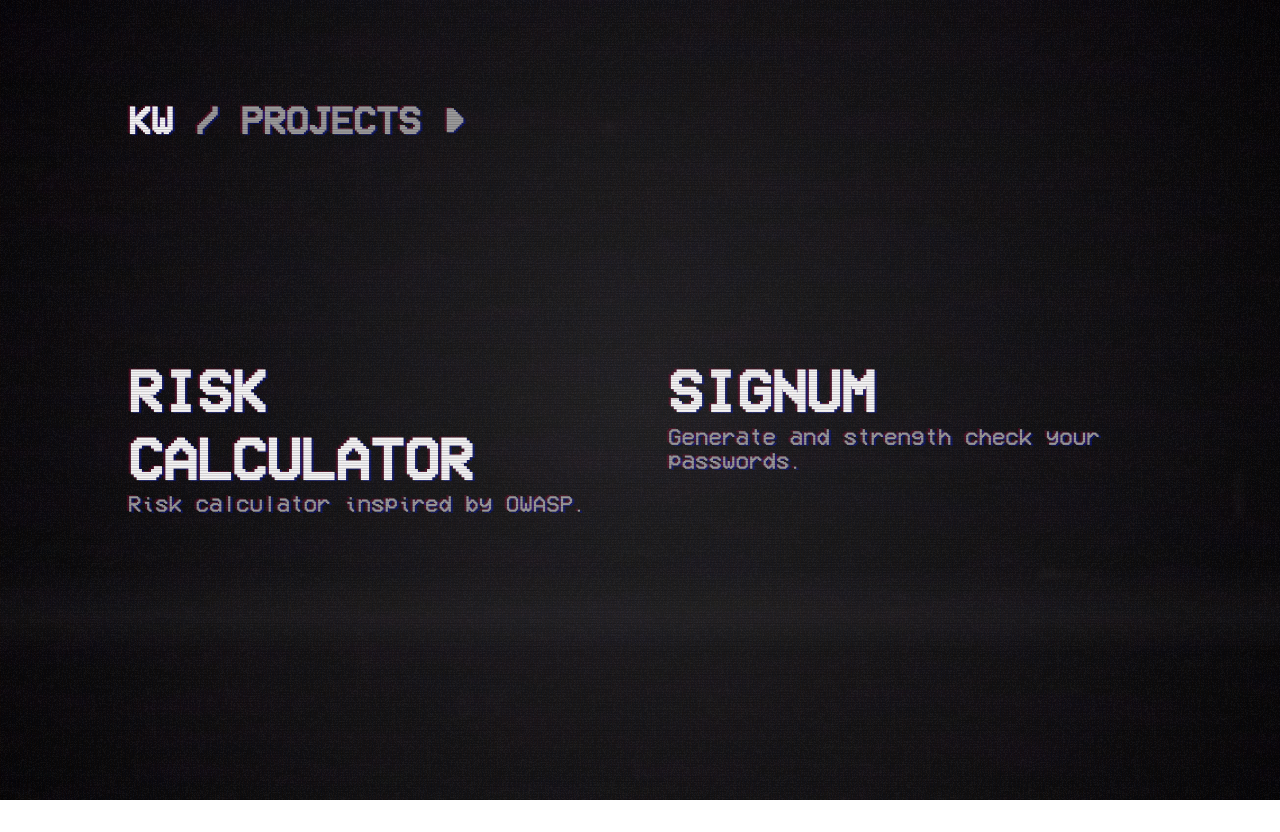
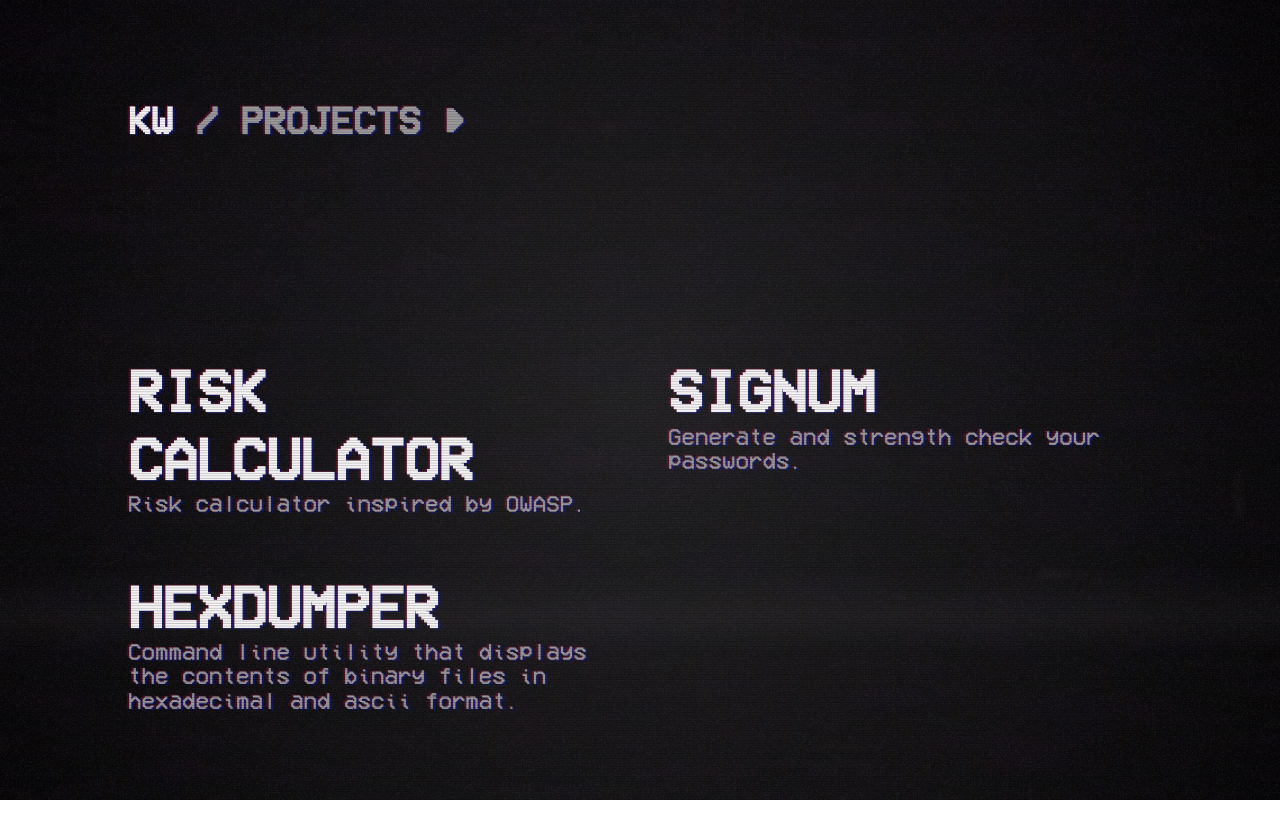
Before and after one commit to kunalwalavalkar/Portfolio, a React (Create React App) app: page /projects in a window 1280 px wide. Before the commit the page ends 800 px from the top, so only its background shows below. Built offline with nearby package versions, Linux system fonts and the light colour scheme.

Commit message:
First commit

```diff
--- a/src/pages/Projects.js
+++ b/src/pages/Projects.js
@@ -53,6 +53,18 @@
 					</h2>
 					<span className="description">Generate and strength check your passwords.</span>
 				</li>
+
+				<li>
+					<h2>
+						<Button
+							button="HEXDUMPER"
+							buttonClassName="clickable pages"
+							buttonHref="https://github.com/kunalwalavalkar/HexDumper/"
+							target="_blank"
+						/>
+					</h2>
+					<span className="description">Command line utility that displays the contents of binary files in hexadecimal and ascii format.</span>
+				</li>
 			</ul>
 		</>
 	);
```
